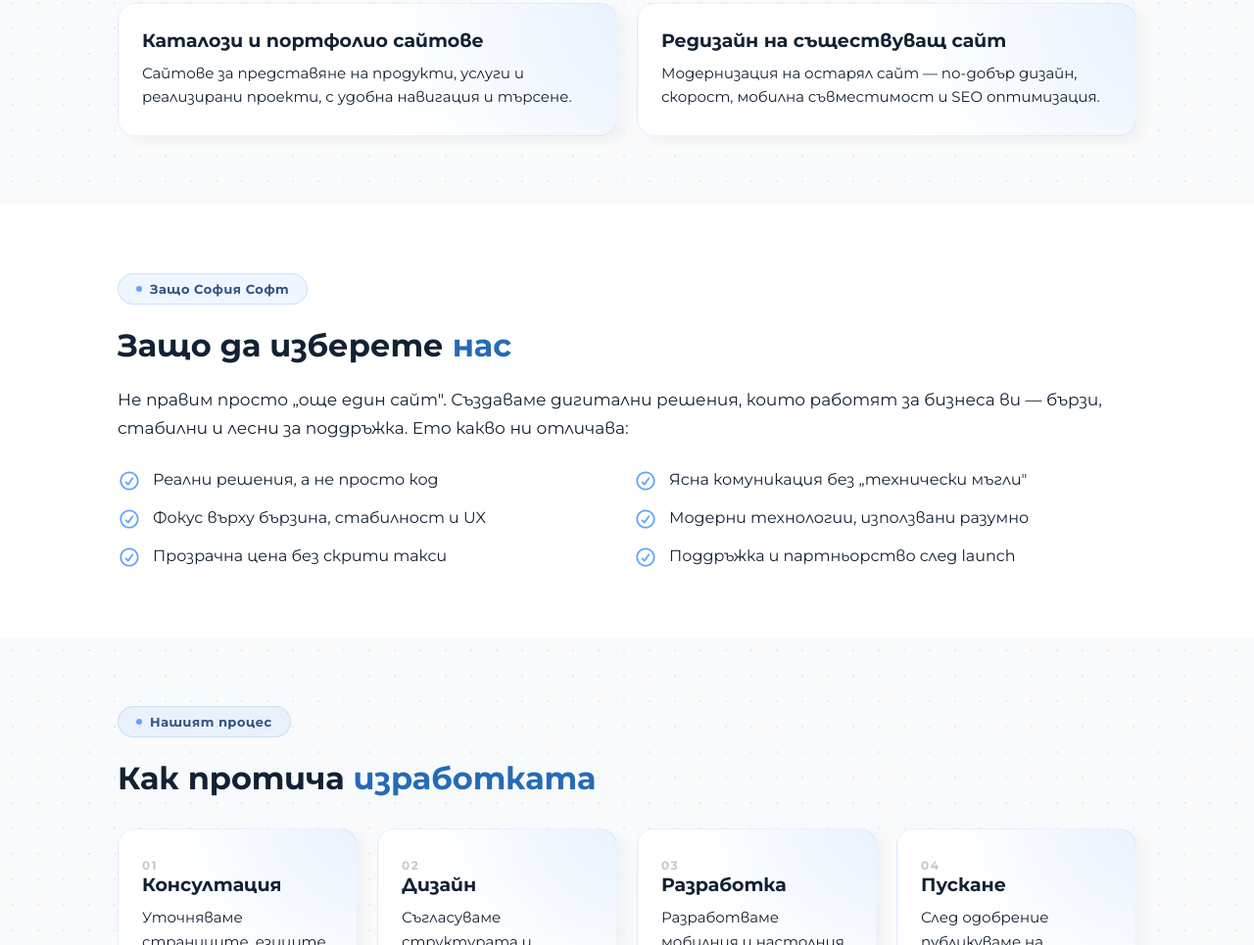
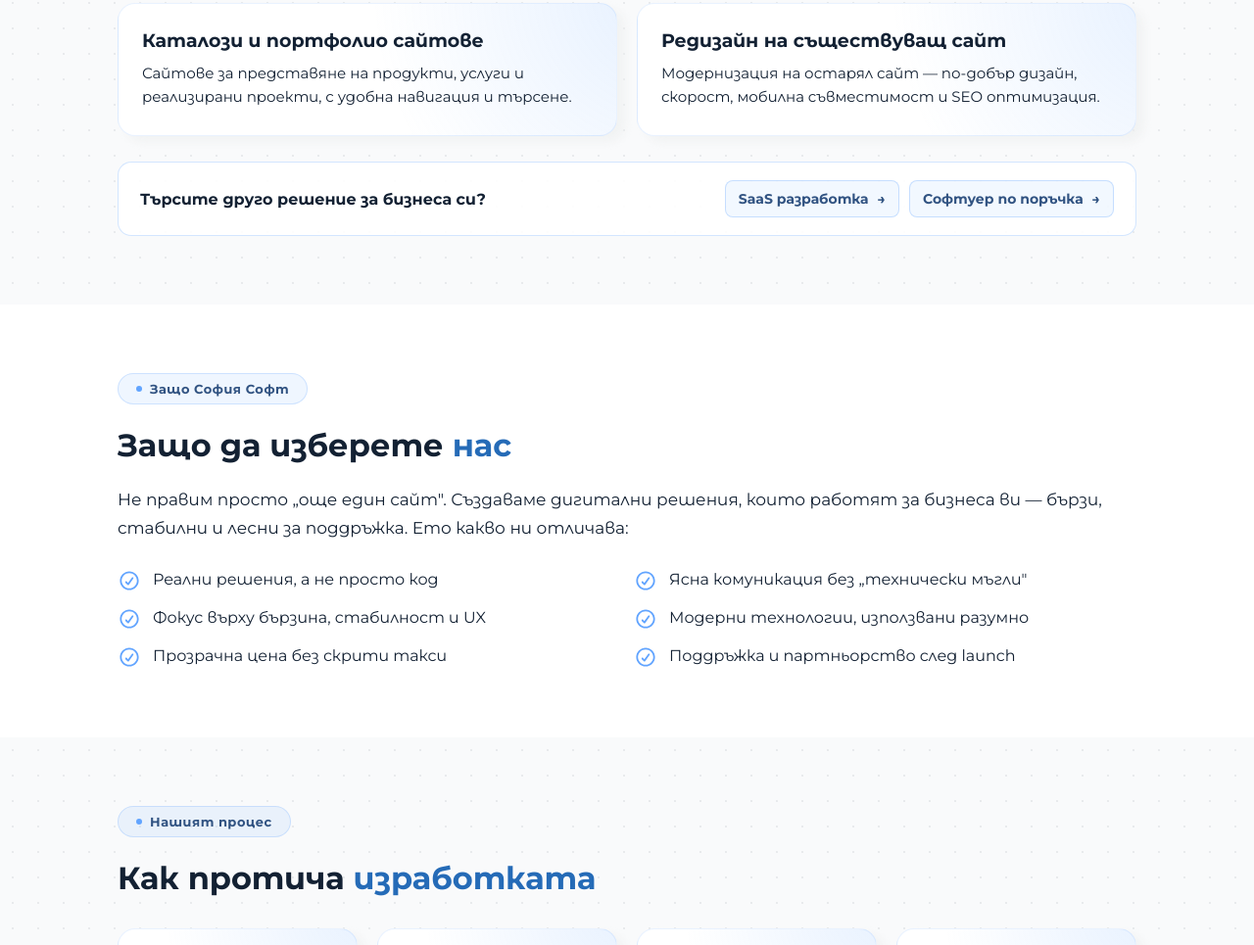
Before and after one commit to sofia-soft/sofia-soft.github.io, a plain HTML site: page uslugi/izrabotka-na-sait/index.html in a window 1280 px wide. Shown: the part 1627-2592 px from the top of the page at 98% size. Drawn offline with Linux system fonts and the light colour scheme.

Commit message:
Improve service page messaging and related links

```diff
--- a/styles/services.ss26.css
+++ b/styles/services.ss26.css
@@ -74,6 +74,52 @@
     color: var(--chambray);
     font-weight: 600;
     text-decoration: underline;
+}
+
+.svc-related {
+    display: flex;
+    flex-wrap: wrap;
+    align-items: center;
+    justify-content: space-between;
+    gap: 14px 24px;
+    margin-top: 26px;
+    padding: 18px 22px;
+    border: 1px solid rgba(97, 164, 255, .28);
+    border-radius: 14px;
+    background: rgba(255, 255, 255, .88);
+}
+
+.svc-related-title {
+    margin: 0;
+    color: var(--big-stone);
+    font-size: 16px;
+    font-weight: 600;
+}
+
+.svc-related-links {
+    display: flex;
+    flex-wrap: wrap;
+    gap: 10px;
+}
+
+.svc-related-links a {
+    display: inline-flex;
+    align-items: center;
+    gap: 9px;
+    padding: 9px 13px;
+    border: 1px solid rgba(97, 164, 255, .3);
+    border-radius: 8px;
+    background: rgba(97, 164, 255, .08);
+    color: var(--chambray);
+    font-size: 14px;
+    font-weight: 600;
+    text-decoration: none;
+    transition: background .2s, border-color .2s;
+}
+
+.svc-related-links a:hover {
+    border-color: var(--malibu);
+    background: rgba(97, 164, 255, .16);
 }
 
 .svc-grid {
--- a/uslugi/izrabotka-na-sait/index.html
+++ b/uslugi/izrabotka-na-sait/index.html
@@ -188,6 +188,13 @@
                     <p>Модернизация на остарял сайт — по-добър дизайн, скорост, мобилна съвместимост и SEO
                         оптимизация.</p>
                 </article>
+            </div>
+            <div class="svc-related">
+                <p class="svc-related-title">Търсите друго решение за бизнеса си?</p>
+                <div class="svc-related-links">
+                    <a href="/uslugi/saas-razrabotka/">SaaS разработка <span aria-hidden="true">→</span></a>
+                    <a href="/uslugi/custom-software/">Софтуер по поръчка <span aria-hidden="true">→</span></a>
+                </div>
             </div>
         </div>
     </section>
```
Also changed, not shown: en/index.html (+3 -5 lines), en/services/website-development/index.html (+1 -1 lines), index.html (+3 -4 lines).
